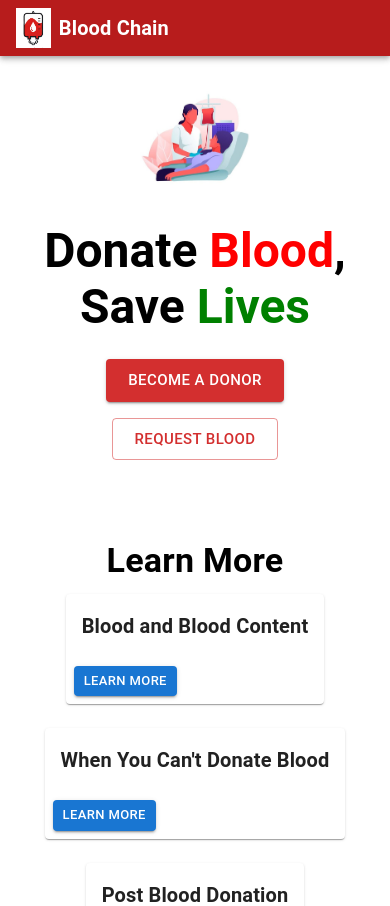
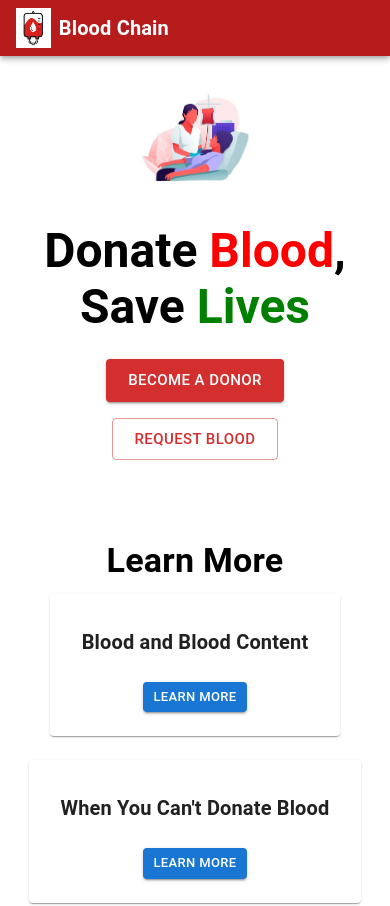
Before and after one commit to Zumaina/bloodchain, a React (Create React App) app in the folder frontend/: page / in a window 390 px wide. Shown: the top 906 px of the page. Built offline with nearby package versions, Linux system fonts and the light colour scheme; some icons are missing.

Commit message:
worked on responsiveness

```diff
--- a/frontend/src/pages/HomePage.js
+++ b/frontend/src/pages/HomePage.js
@@ -86,19 +86,40 @@ const HomePage = () => {
       </Box>
 
       {/* Info Cards Section */}
-<Box sx={{ mt: 6, mb: 6 }}>
-  <Typography variant="h4" fontWeight="bold" align="center" gutterBottom>
-    Learn More
-  </Typography>
+
+      <Box sx={{ mt: 6, mb: 6 }}>
+        <Typography variant="h4" fontWeight="bold" align="center" gutterBottom>
+          Learn More
+        </Typography>
 
         <Grid container spacing={3} justifyContent="center">
           {infoCards.map((card) => (
-            <Grid item xs={12} sm={6} md={4} key={card.slug}>
-              <Card sx={{ height: "100%", display: "flex", flexDirection: "column", justifyContent: "space-between" }}>
-                <CardContent>
-                  <Typography variant="h6" fontWeight="bold">{card.title}</Typography>
+            <Grid
+              item
+              xs={12}
+              sm={6}
+              md={4}
+              sx={{ display: "flex", justifyContent: "stretch" }}
+              key={card.slug}
+            >
+              <Card
+                sx={{
+                  flex: 1,
+                  display: "flex",
+                  flexDirection: "column",
+                  padding: 2,
+                }}
+              >
+                <CardContent sx={{ flexGrow: 1 }}>
+                  <Typography
+                    variant="h6"
+                    fontWeight="bold"
+                    sx={{ whiteSpace: "pre-line", wordBreak: "break-word" }}
+                  >
+                    {card.title}
+                  </Typography>
                 </CardContent>
-                <CardActions>
+                <CardActions sx={{ marginTop: "auto", justifyContent: "center" }}>
                   <Button
                     size="small"
                     variant="contained"
@@ -113,9 +134,7 @@ const HomePage = () => {
           ))}
         </Grid>
 
-</Box>
-
-
+      </Box>
 
       {/* About Us Section */}
       <Box sx={{ textAlign: "center", mt: 6, mb: 6 }}>
```
